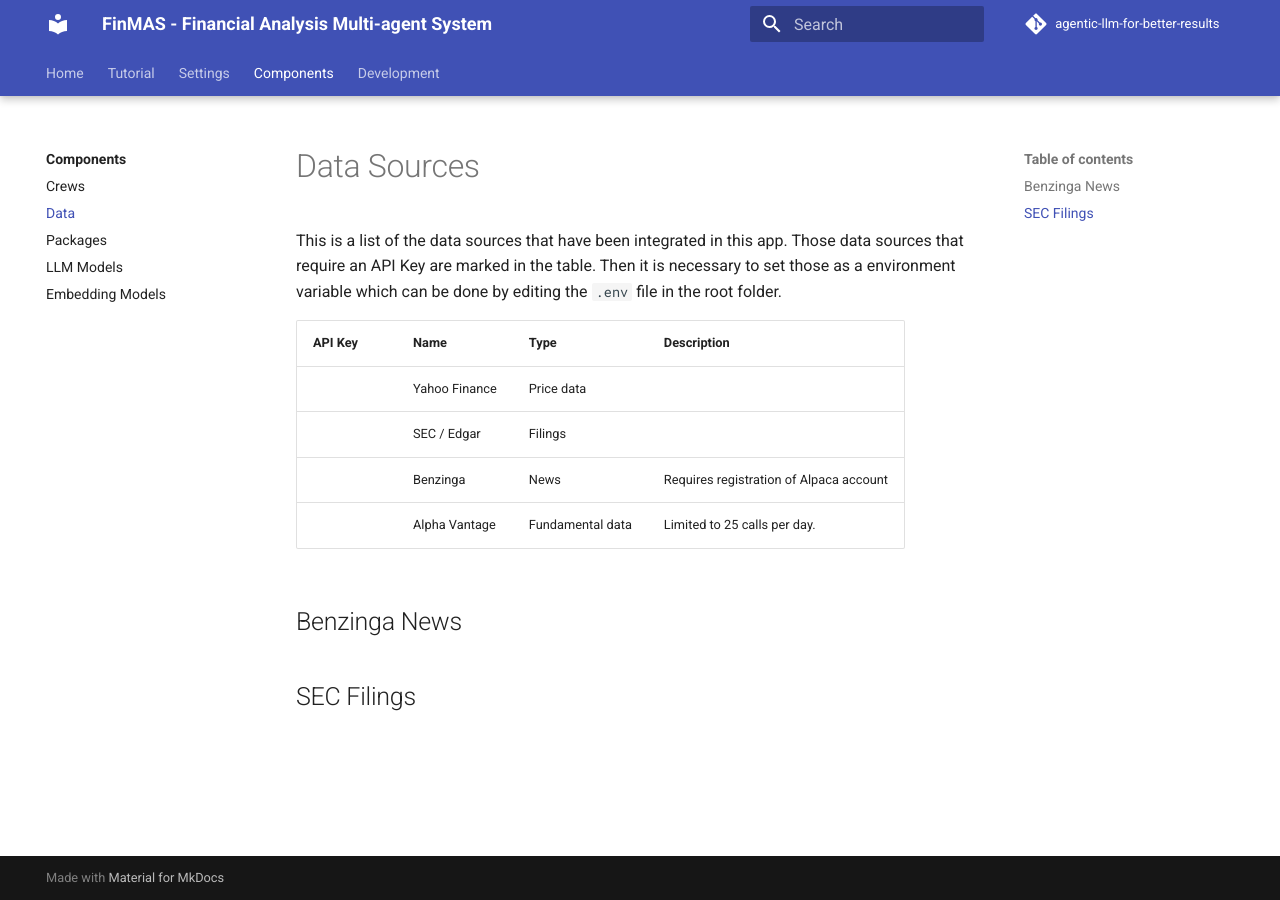
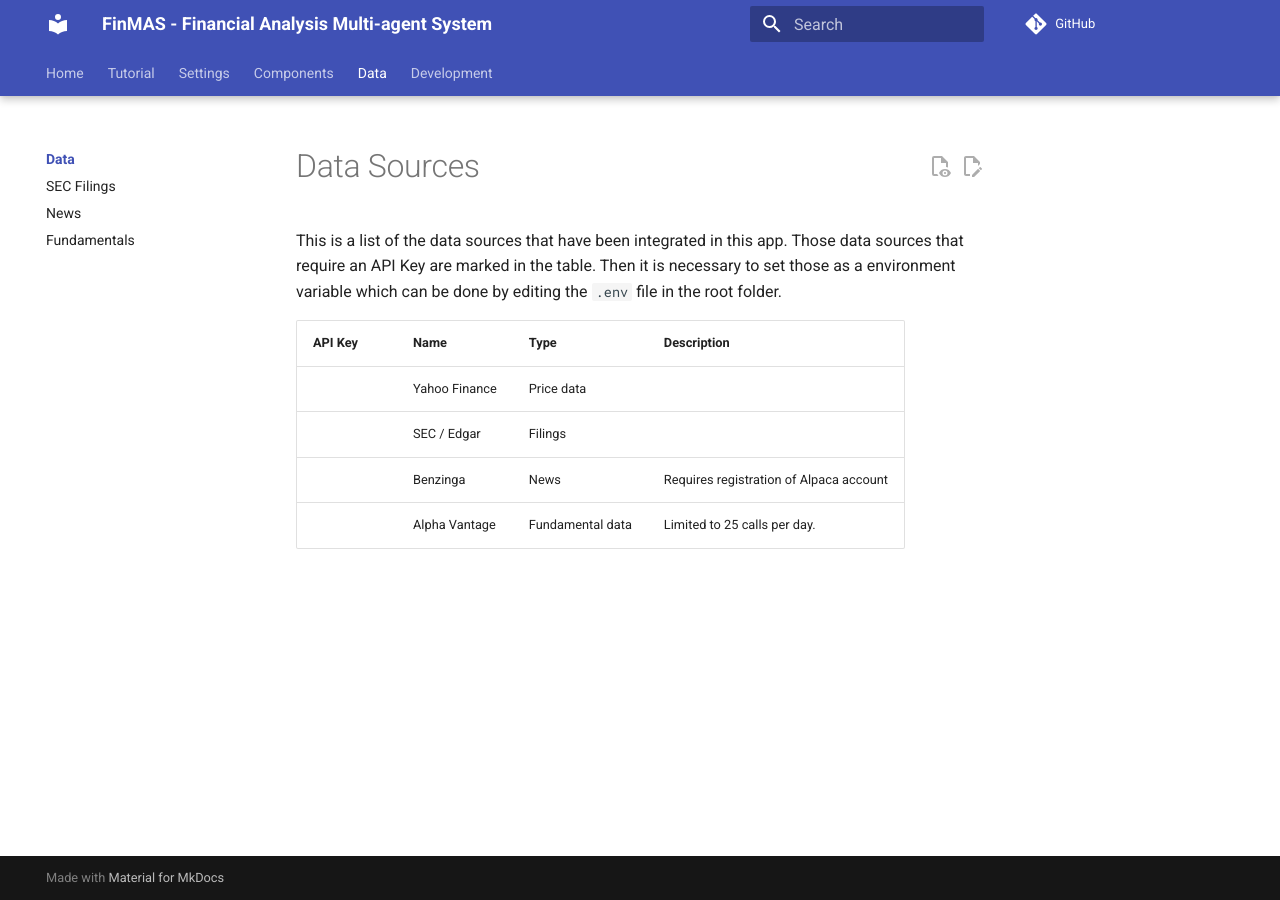
Before and after one commit to KevorkSulahian/agentic-llm-for-better-results, an MkDocs documentation site: the page built from docs/data/index.md, in a window 1280 px wide. Built offline with MkDocs 1.6.1 and Material for MkDocs 9.7.7, drawn with Linux system fonts in a browser that asks for light colours; comment, search, counter and statistics services are not loaded.

Commit message:
:memo: docs: restructuring slightly

```diff
--- a/docs/components/data.md
+++ b/docs/data/index.md
@@ -11,7 +11,3 @@ be done by editing the `.env` file in the root folder.
 |                                   | SEC / Edgar   | Filings          |                                         |
 | <i class="fa-solid fa-check"></i> | Benzinga      | News             | Requires registration of Alpaca account |
 | <i class="fa-solid fa-check"></i> | Alpha Vantage | Fundamental data | Limited to 25 calls per day.            |
-
-## Benzinga News
-
-## SEC Filings
--- a/mkdocs.yml
+++ b/mkdocs.yml
@@ -1,8 +1,8 @@
 site_name: FinMAS - Financial Analysis Multi-agent System
 site_url: https://KevorkSulahian.github.io/agentic-llm-for-better-results
-docs_dir: docs
-repo_name: agentic-llm-for-better-results
+docs_dir: docs/
 repo_url: https://github.com/KevorkSulahian/agentic-llm-for-better-results
+edit_uri: edit/main/docs/
 
 nav:
   - Home: index.md
@@ -13,10 +13,14 @@ nav:
   - Components:
       - components/index.md
       - Crews: components/crews.md
-      - Data: components/data.md
       - Packages: components/packages.md
       - LLM Models: components/llm_models.md
       - Embedding Models: components/embedding_models.md
+  - Data:
+      - data/index.md
+      - SEC Filings: data/sec_filings.md
+      - News: data/news.md
+      - Fundamentals: data/fundamentals.md
   - Development: development.md
 
 theme:
@@ -30,6 +34,8 @@ theme:
     - navigation.top
     - search.highlight
     - search.suggest
+    - content.action.edit
+    - content.action.view
 
 markdown_extensions:
   - pymdownx.superfences:
--- a/pyproject.toml
+++ b/pyproject.toml
@@ -57,10 +57,12 @@ dependencies = [
   "typer>=0.12.5",
   "yfinance>=0.2.43",
 ]
-
 optional-dependencies.docs = [
   "mkdocs>=1.6.1",
+  "mkdocs-macros-plugin>=1.3.7",
   "mkdocs-material>=9.5.42",
+  "mkdocs-mermaid2-plugin>=1.1.1",
+  "pymdown-extensions>=10.12",
 ]
 
 [tool.ruff]
```
Also changed, not shown: docs/data/fundamentals.md (added, +1 -0 lines), docs/data/news.md (added, +1 -0 lines), docs/data/sec_filings.md (added, +17 -0 lines).
